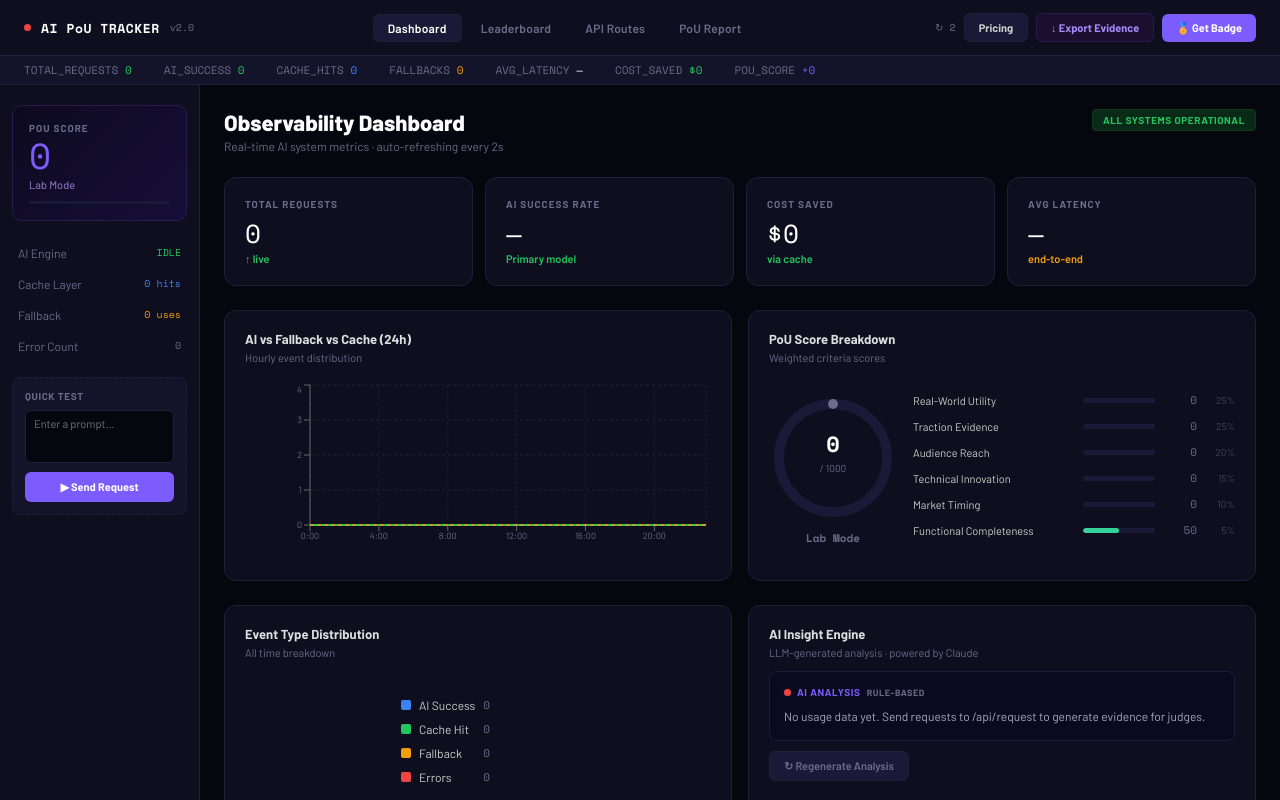
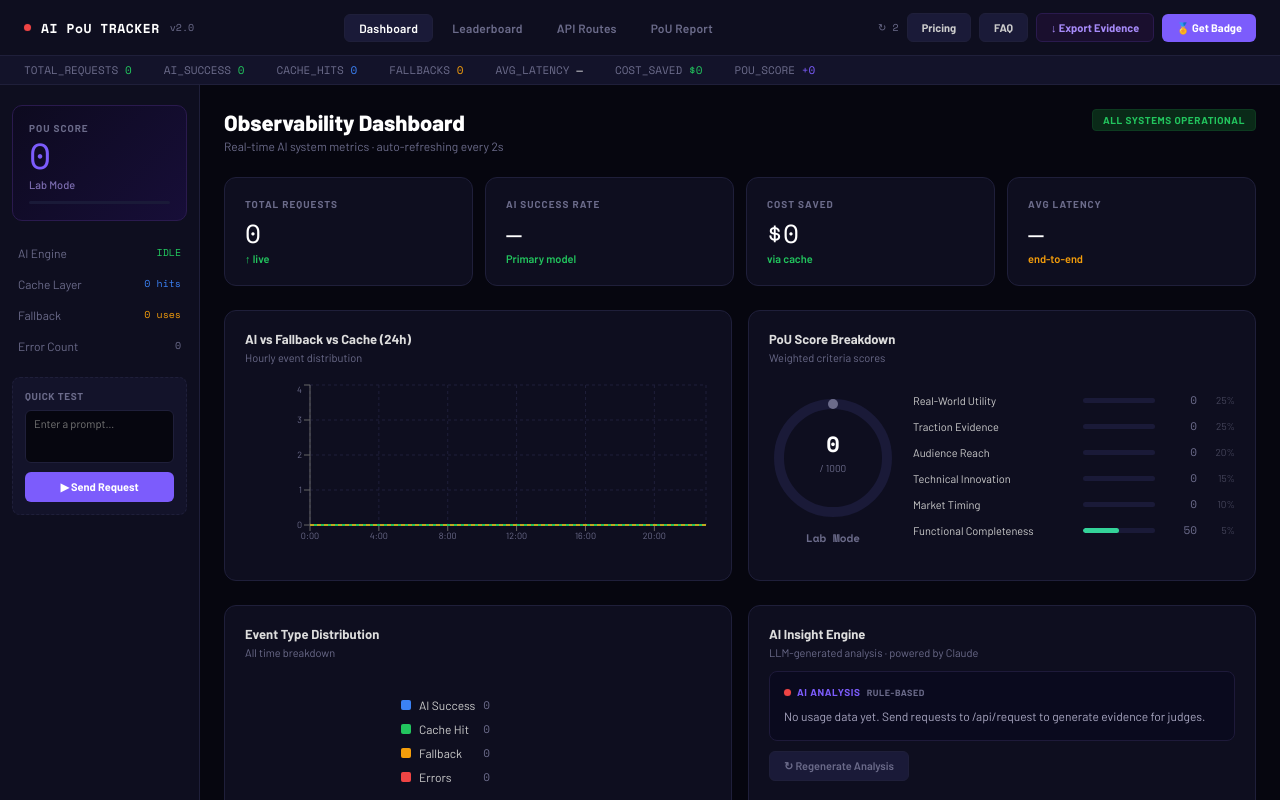
Before and after one commit to Cloud-Architect-Emma/ai-pou-tracker, a Next.js app: page / in a window 1280 px wide. Shown: the top 800 px of the page. Built offline with nearby package versions, Linux system fonts and the light colour scheme.

Commit message:
Add FAQ nav link

```diff
--- a/pages/index.js
+++ b/pages/index.js
@@ -242,10 +242,11 @@ export default function Home() {
           ))}
         </div>
 
-        {/* ── RIGHT SIDE NAV — Pricing link added here ── */}
+        {/* ── RIGHT SIDE NAV — Pricing + FAQ links ── */}
         <div style={{ display: "flex", gap: 8, alignItems: "center" }}>
           <span style={{ fontFamily: T.mono, fontSize: 10, color: T.dim }}>↻ {tick}</span>
           <a href="/pricing" style={{ background: T.s3, color: "#ccc", border: `1px solid ${T.border}`, borderRadius: 6, padding: "7px 14px", fontSize: 11, fontWeight: 700, textDecoration: "none", fontFamily: "Barlow, sans-serif" }}>Pricing</a>
+          <a href="/faq" style={{ background: T.s3, color: "#ccc", border: `1px solid ${T.border}`, borderRadius: 6, padding: "7px 14px", fontSize: 11, fontWeight: 700, textDecoration: "none", fontFamily: "Barlow, sans-serif" }}>FAQ</a>
           <button onClick={exportData} style={{ background: "#1a0f2e", color: "#a78bfa", border: "1px solid #2a1a4e", borderRadius: 6, padding: "7px 14px", fontSize: 11, fontWeight: 700, cursor: "pointer", fontFamily: "Barlow, sans-serif" }}>↓ Export Evidence</button>
           <a href="/api/badge" target="_blank" rel="noreferrer" style={{ background: T.accent, color: "#fff", borderRadius: 6, padding: "7px 14px", fontSize: 11, fontWeight: 700, textDecoration: "none", fontFamily: "Barlow, sans-serif" }}>🏅 Get Badge</a>
         </div>
@@ -318,7 +319,6 @@ export default function Home() {
         {/* ── Main Content ── */}
         <div style={{ padding: 24, overflowY: "auto" }}>
 
-          {/* ── TAB 0: DASHBOARD ── */}
           {tab === 0 && (
             <>
               <div style={{ display: "flex", alignItems: "flex-start", justifyContent: "space-between", marginBottom: 24 }}>
@@ -422,7 +422,6 @@ export default function Home() {
             </>
           )}
 
-          {/* ── TAB 1: LEADERBOARD ── */}
           {tab === 1 && (
             <>
               <div style={{ marginBottom: 24 }}>
@@ -477,7 +476,6 @@ export default function Home() {
             </>
           )}
 
-          {/* ── TAB 2: API ROUTES ── */}
           {tab === 2 && (
             <>
               <div style={{ marginBottom: 24 }}>
@@ -520,7 +518,6 @@ All logs persist to /tmp/pou-logs.json`}</pre>
             </>
           )}
 
-          {/* ── TAB 3: POU REPORT ── */}
           {tab === 3 && (
             <>
               <div style={{ display: "flex", alignItems: "flex-start", justifyContent: "space-between", marginBottom: 24 }}>
```
